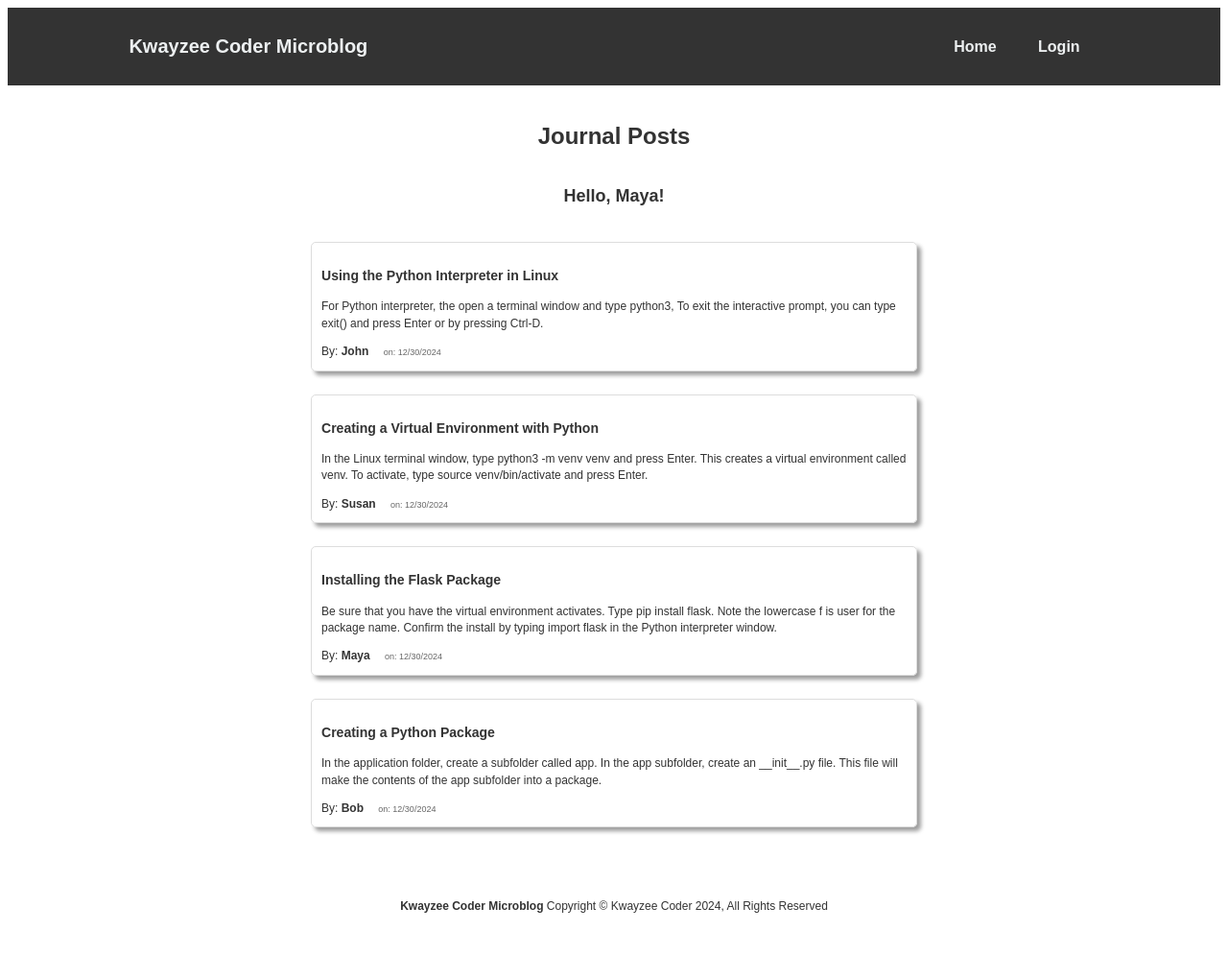
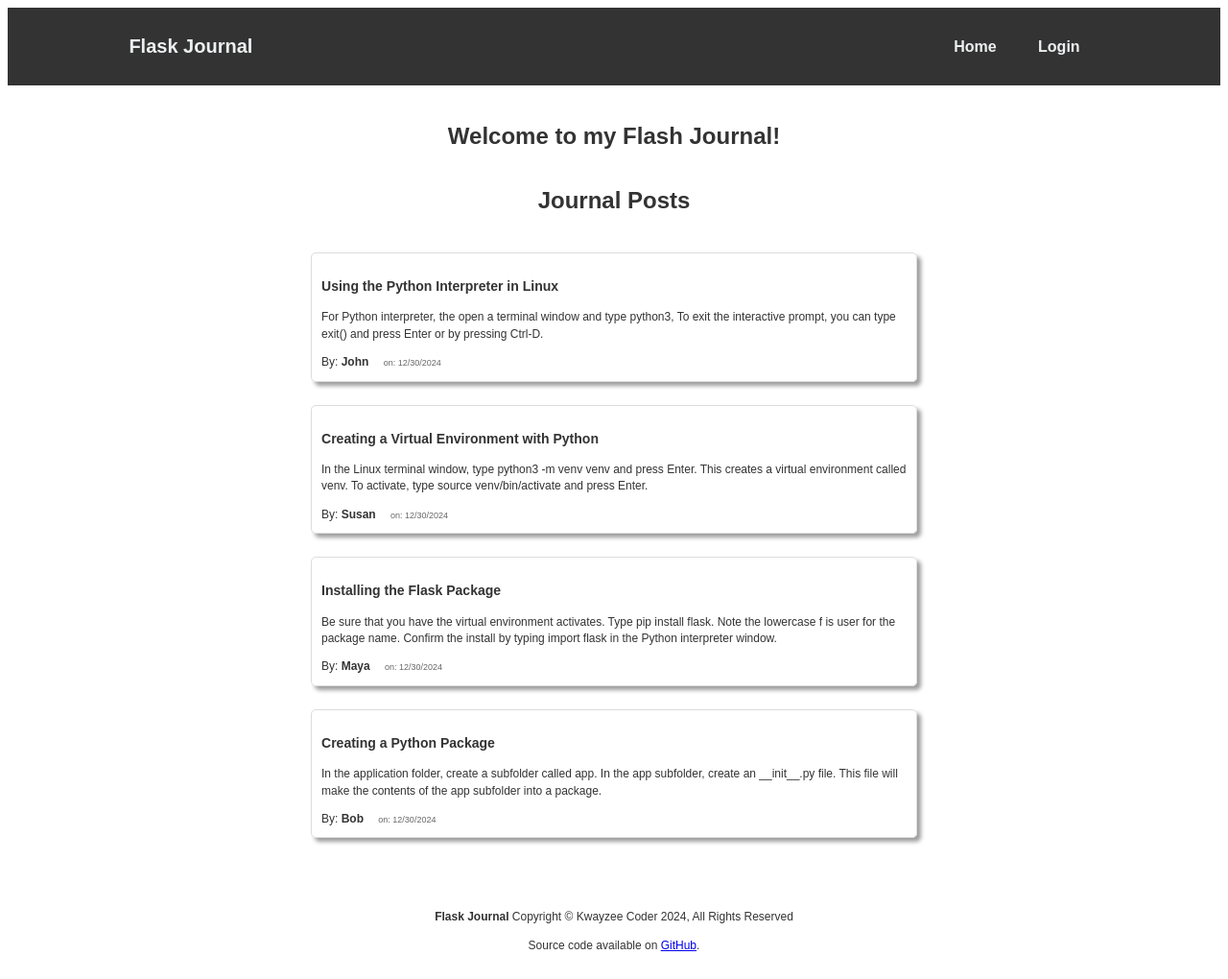
Before and after one commit to mayaname/flask_blog, a Flask app: page / in a window 1280 px wide. Shown: the whole page at 96% size. Before the commit the page ends 951 px from the top, so only its background shows below. Run offline with Flask 3, Linux system fonts and the light colour scheme.

Commit message:
Update for user login/signup

```diff
--- a/app/templates/base_main.html
+++ b/app/templates/base_main.html
@@ -10,10 +10,10 @@
 
   {% block head_content %} {% endblock %}
 
-  {% if title %}
-   <title>{{ head_title }} - Microblog</title>
+  {% if head_title %}
+   <title>Flask Journal - {{ head_title }}</title>
   {% else %}
-    <title>Kwayzee Coder Microblog</title>
+    <title>Flask Journal</title>
   {% endif %}
 
 </head>
--- a/app/templates/footer.html
+++ b/app/templates/footer.html
@@ -1,3 +1,4 @@
 <footer class="footer">
-  <p><strong>Kwayzee Coder Microblog </strong> Copyright © Kwayzee Coder 2024, All Rights Reserved</p>
+  <p><strong>Flask Journal </strong> Copyright © Kwayzee Coder 2024, All Rights Reserved</p>
+  <P>Source code available on <a href="https://github.com/mayaname/flask_blog" target="_blank">GitHub</a>.</P>
 </footer>
--- a/app/templates/header.html
+++ b/app/templates/header.html
@@ -1,9 +1,13 @@
 <header class="header-nav">
-    <p class="logo"> Kwayzee Coder Microblog</p>
+    <p class="logo">Flask Journal</p>
     <nav>
       <ul class="nav_links">
         <li><a class="nav_link" href="{{ url_for('pages.index') }}">Home</a></li>
-        <li><a class="nav_link" href="{{ url_for('pages.login') }}">Login</a></li>
+        {% if current_user.is_authenticated %}
+          <li><a class="nav_link"  href="{{ url_for('pages.logout') }}">Logout</a></li>
+        {% else %}
+          <li><a class="nav_link"  href="{{ url_for('pages.login') }}">Login</a></li>
+        {% endif %}
 
       </ul>
     </nav>
--- a/app/templates/index.html
+++ b/app/templates/index.html
@@ -6,9 +6,15 @@
 {% endblock %}
 
 {% block main_content %}
+
+  {% if current_user.is_authenticated %}
+    <!-- TODO Remove in production -->
+    <h2>Hello, {{ current_user.username }}!</h2>
+  {% else %}
+    <h1>Welcome to my Flash Journal!</h1>
+  {% endif %}
+
   <h1>{{ page_title }}</h1>
-
-  <h2>Hello, {{ user.username }}!</h2>
 
   <div class="section">
     {% for post in posts %}
@@ -20,6 +26,9 @@
       </div>
 
     {% endfor %}
+
+
+
   </div>
 
 {% endblock %}
```
Also changed, not shown: app/templates/login.html (+18 -2 lines).
